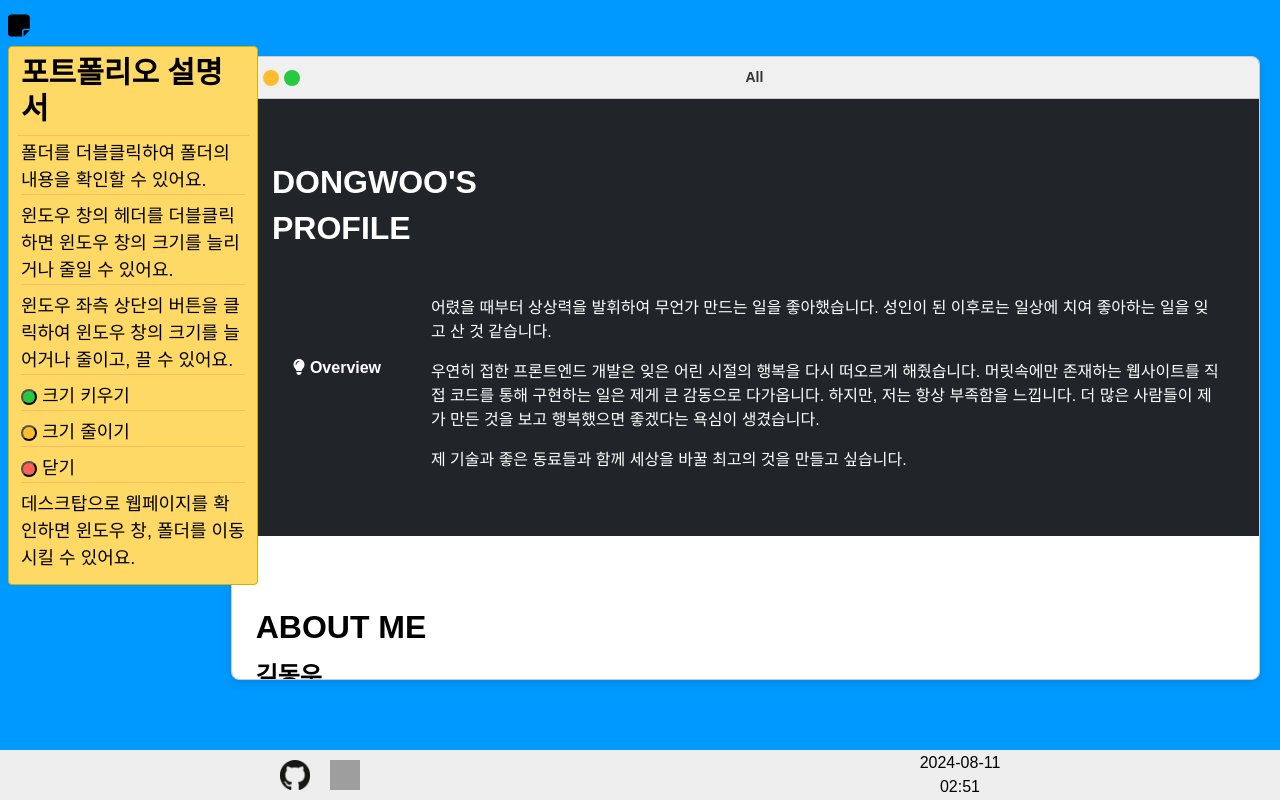
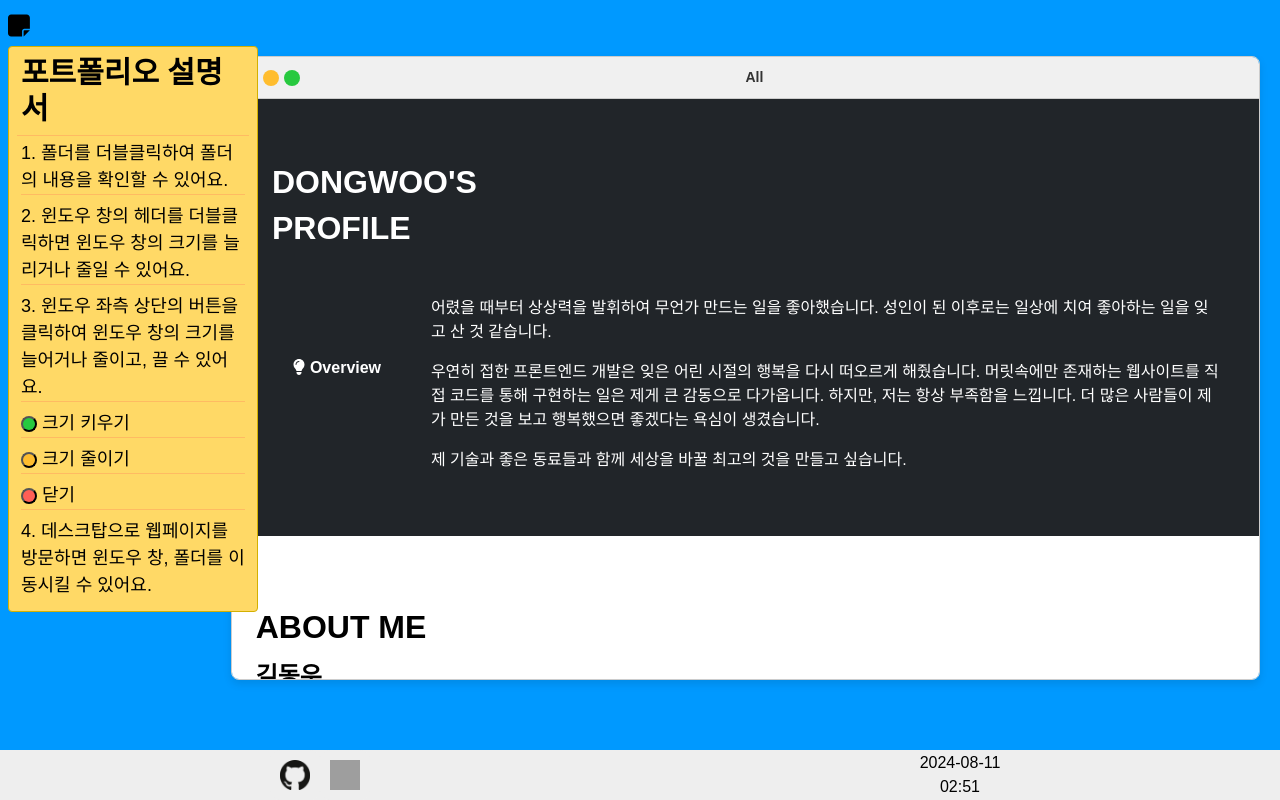
Before and after one commit to pvvng/portfolio, a Next.js app: page /portfolio in a window 1280 px wide. Built offline with nearby package versions, Linux system fonts and the light colour scheme; grey boxes are pictures that could not be loaded; a web font is replaced by a local one.

Commit message:
note number 추가

```diff
--- a/app/globals.css
+++ b/app/globals.css
@@ -21,6 +21,9 @@
 
 .note-font{
     font-family: 'KyoboHandwriting2023wsa', sans-serif !important;
+    /* word-wrap: break-word;
+    word-break: break-word;
+    overflow-wrap: break-word; */
 }
 
 body{
--- a/app/portfolio/components/NoteContainer.tsx
+++ b/app/portfolio/components/NoteContainer.tsx
@@ -73,7 +73,10 @@ function NoteContentContainer(){
                                 <button className="close-button" style={{width : 16, height : 16, borderRadius : '50%'}}></button>
                                 <span className="note-font"  style={{fontSize : 18}}>&nbsp;{nc.split(' ')[1]}</span>
                             </>:
-                            <p className="m-0 note-font" style={{fontSize : 18}}>{nc}</p>
+                            <p
+                                className="m-0 note-font"
+                                style={{fontSize : 18}}
+                            >{nc}</p>
                         }
                         {
                             i < NOTE_CONTENT.length - 1 &&
@@ -87,11 +90,11 @@ function NoteContentContainer(){
 }
 
 const NOTE_CONTENT = [
-    '폴더를 더블클릭하여 폴더의 내용을 확인할 수 있어요.',
-    '윈도우 창의 헤더를 더블클릭하면 윈도우 창의 크기를 늘리거나 줄일 수 있어요.',
-    '윈도우 좌측 상단의 버튼을 클릭하여 윈도우 창의 크기를 늘어거나 줄이고, 끌 수 있어요.',
+    '1. 폴더를 더블클릭하여 폴더의 내용을 확인할 수 있어요.',
+    '2. 윈도우 창의 헤더를 더블클릭하면 윈도우 창의 크기를 늘리거나 줄일 수 있어요.',
+    '3. 윈도우 좌측 상단의 버튼을 클릭하여 윈도우 창의 크기를 늘어거나 줄이고, 끌 수 있어요.',
     'G 크기 키우기',
     'Y 크기 줄이기',
     'R 닫기',
-    '데스크탑으로 웹페이지를 확인하면 윈도우 창, 폴더를 이동시킬 수 있어요.',
+    '4. 데스크탑으로 웹페이지를 방문하면 윈도우 창, 폴더를 이동시킬 수 있어요.',
 ];
```
Also changed, not shown: React-Light.svg (deleted), Redux.svg (deleted).
